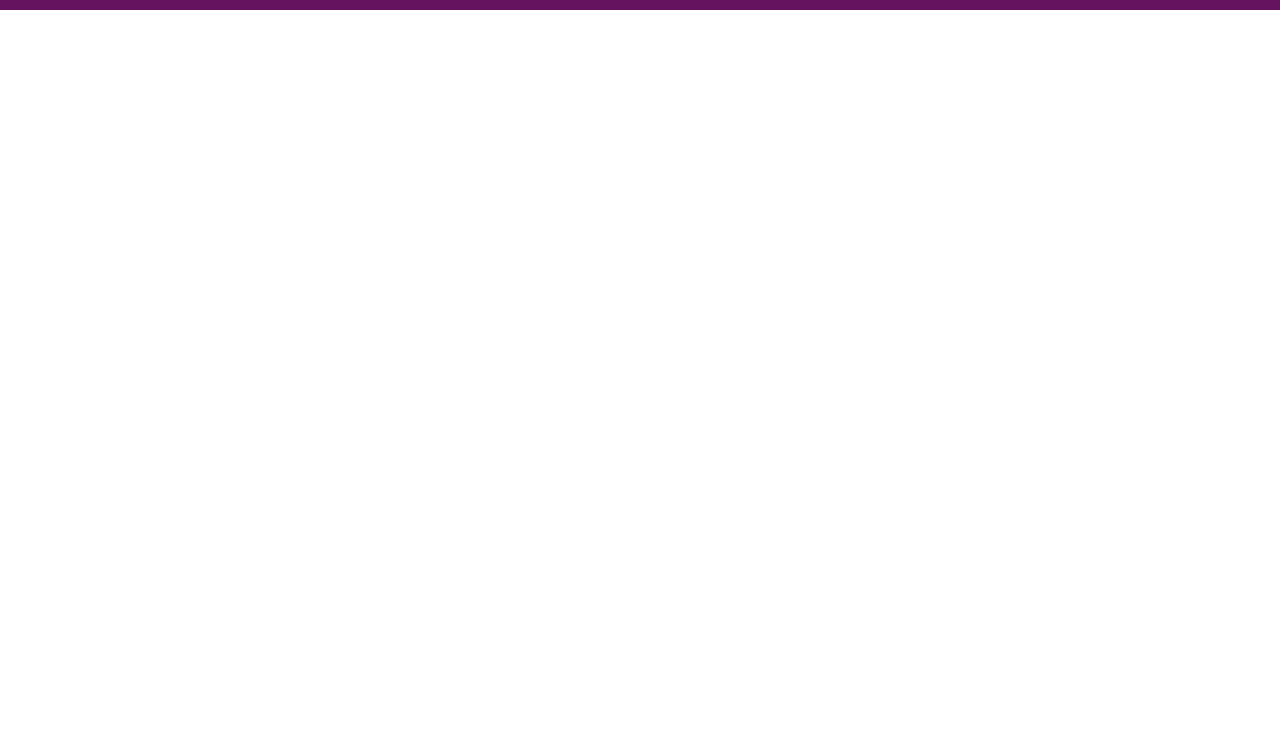
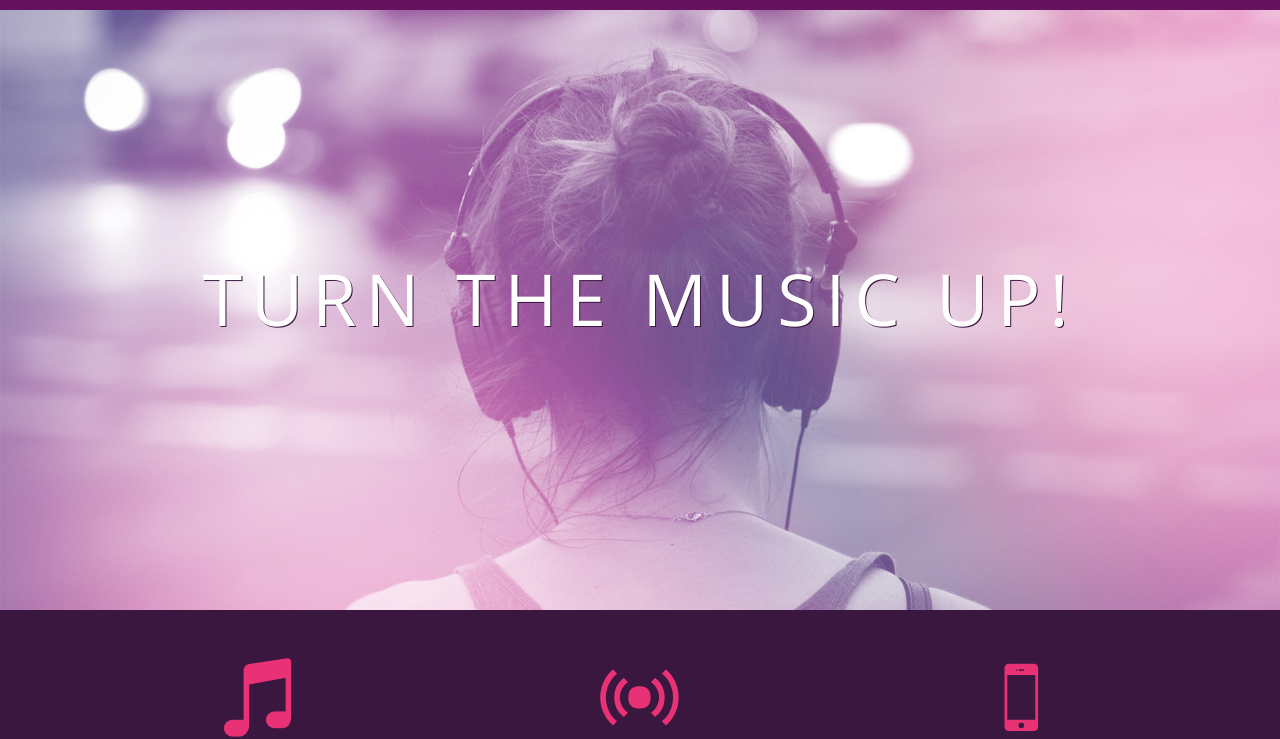
Before and after one commit to mtabroff/bloc-jams, a plain HTML site: page index.html in a window 1280 px wide. Shown: the part 87-826 px from the top of the page. Before the commit the page ends 800 px from the top, so only its background shows below. Drawn offline with nearby package versions, Linux system fonts and the light colour scheme.

Commit message:
update index.html

```diff
--- a/index.html
+++ b/index.html
@@ -2,10 +2,12 @@
 <html>
 	<head>
 		<title>Bloc Jams</title>
+        <meta name="viewport" content="width=device-width, initial-scale=1">
 		 <link rel="stylesheet" type="text/css" href="http://fonts.googleapis.com/css?family=Open+Sans:400,800,600,700,300">
          <link rel="stylesheet" type="text/css" href="http://code.ionicframework.com/ionicons/2.0.1/css/ionicons.min.css">
          <link rel="stylesheet" type="text/css" href="styles/normalize.css">
          <link rel="stylesheet" type="text/css" href="styles/main.css">
+         <link rel="stylesheet" type="text/css" href="styles/landing.css">
 	</head>
 	<body>
 	<body class="landing">
@@ -16,18 +18,18 @@
 			 <h1 class="hero-title">Turn the music up!</h1>
 			</section>
 
-		 <section class="selling-points"> <!-- selling points -->
-             <div class="point">
+          <section class="selling-points container"> <!-- selling points -->
+                 <div class="point column third">
                    <span class="ion-music-note"></span>
                      <h5 class="point-title">Choose your music</h5>
                      <p class="point-description">The world is full of music; why should you have to listen to music that someone else chose?</p>
                 </div>
-		<div class="point">
+		           <div class="point column third">
                      <span class="ion-radio-waves"></span>
                      <h5 class="point-title">Unlimited, streaming, ad-free</h5>
                     <p class="point-description">No arbitrary limits. No distractions.</p>
                 </div>
-            <div class="point">
+                <div class="point column third">
                      <span class="ion-iphone"></span>
                      <h5 class="point-title">Mobile enabled</h5>
                     <p class="point-description">Listen to your music on the go. This streaming service is available on all mobile platforms.</p>
```
Lines whose indentation alone changed are shown as unchanged.
